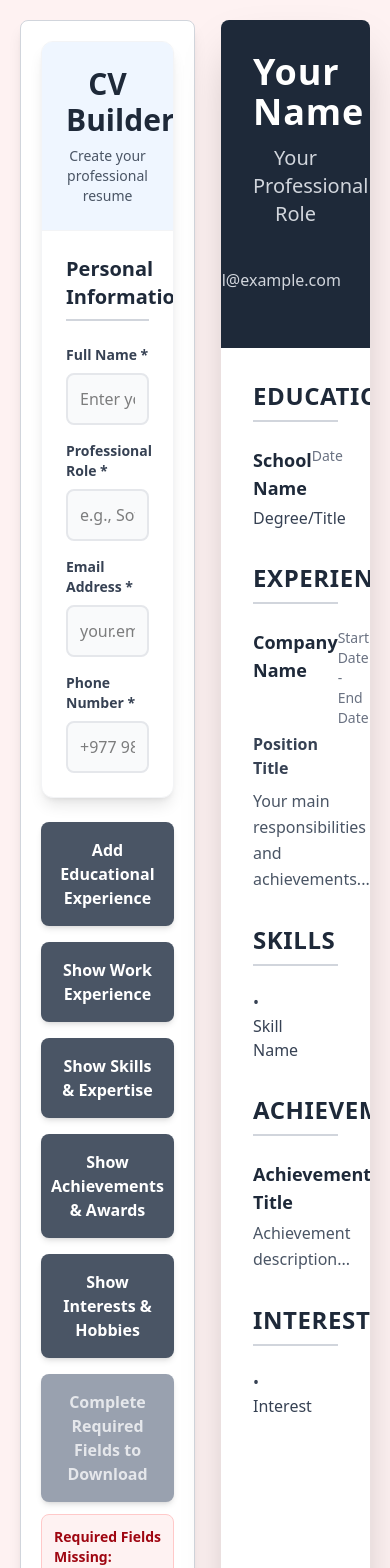
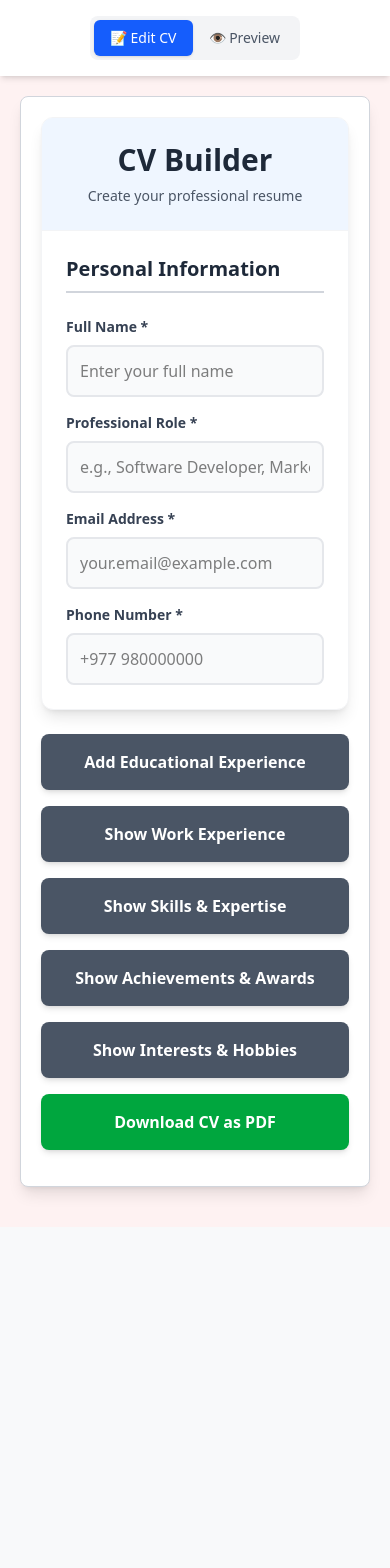
Before and after one commit to prabinpkrl/cv-builder, a React (Vite) app: page / in a window 390 px wide. Shown: the top 1568 px of the page. After the commit the page ends 1227 px from the top, so only its background shows below. Built offline with nearby package versions, Linux system fonts and the light colour scheme; what @react-pdf/renderer would draw is missing.

Commit message:
style: made responsive where small screen can toggle on edit and preview

```diff
--- a/src/App.jsx
+++ b/src/App.jsx
@@ -34,6 +34,7 @@ function App() {
   const [submitted, setSubmitted] = useState(true); // Always show preview
   const [validationErrors, setValidationErrors] = useState([]);
   const [isFormValid, setIsFormValid] = useState(false);
+  const [showPreview, setShowPreview] = useState(false); // For mobile toggle
   // const [editing, setEditing] = useState(true)
 
   // Update validation in real-time when form data changes
@@ -65,6 +66,10 @@ function App() {
   };
   const handleInterestsChange = () => {
     setShowInterestsData(!showInterestsData);
+  };
+
+  const toggleMobileView = () => {
+    setShowPreview(!showPreview);
   };
 
   // Validation function for required fields
@@ -109,7 +114,7 @@ function App() {
   const downloadCV = async () => {
     // Check if form is valid before downloading
     if (!isFormValid) {
-      alert('Please fill in all required fields:\n\n' + validationErrors.join('\n'));
+      alert('❌ Error: All required fields must be filled before downloading!\n\nPlease complete:\n• Name\n• Email\n• Phone\n• Professional Role\n• At least one Education entry\n• At least one Skill');
       return;
     }
     try {
@@ -150,8 +155,38 @@ function App() {
   };
 
   return (
-    <div className="font-sans bg-red-50 p-5 flex justify-between gap-4 min-h-screen">
-      <div className="w-1/2 border border-gray-300 p-5 rounded-lg bg-white shadow-lg">
+    <div className="font-sans bg-red-50 min-h-screen">
+      {/* Mobile Toggle Button */}
+      <div className="md:hidden bg-white shadow-md p-4 sticky top-0 z-10">
+        <div className="flex justify-center">
+          <div className="bg-gray-100 rounded-lg p-1 flex">
+            <button
+              onClick={toggleMobileView}
+              className={`px-4 py-2 rounded-md text-sm font-medium transition-all duration-200 ${
+                !showPreview
+                  ? 'bg-blue-600 text-white shadow-sm'
+                  : 'text-gray-600 hover:text-gray-800'
+              }`}
+            >
+              📝 Edit CV
+            </button>
+            <button
+              onClick={toggleMobileView}
+              className={`px-4 py-2 rounded-md text-sm font-medium transition-all duration-200 ${
+                showPreview
+                  ? 'bg-blue-600 text-white shadow-sm'
+                  : 'text-gray-600 hover:text-gray-800'
+              }`}
+            >
+              👁️ Preview
+            </button>
+          </div>
+        </div>
+      </div>
+
+      <div className="p-5 md:flex md:justify-between md:gap-4">
+        {/* Input Section */}
+        <div className={`${showPreview ? 'hidden' : 'block'} md:block md:w-1/2 border border-gray-300 p-5 rounded-lg bg-white shadow-lg mb-5 md:mb-0`}>
         <GeneralInfo formData={formData} setFormData={setFormData} />
 
         <div className="mb-4">
@@ -232,46 +267,28 @@ function App() {
         <div className="mb-4">
           <button
             onClick={downloadCV}
-            className={`w-full p-4 border-none rounded-lg cursor-pointer text-base font-semibold transition-all duration-300 shadow-md flex items-center justify-center ${
-              isFormValid
-                ? 'bg-green-600 text-white hover:bg-green-700 hover:shadow-lg transform hover:-translate-y-0.5'
-                : 'bg-gray-400 text-gray-200 cursor-not-allowed'
-            }`}
-            disabled={!isFormValid}
+            className="w-full p-4 bg-green-600 text-white border-none rounded-lg cursor-pointer text-base font-semibold hover:bg-green-700 transition-all duration-300 shadow-md hover:shadow-lg transform hover:-translate-y-0.5 flex items-center justify-center"
           >
-            {isFormValid ? 'Download CV as PDF' : 'Complete Required Fields to Download'}
+            Download CV as PDF
           </button>
-
-          {validationErrors.length > 0 && (
-            <div className="mt-3 p-3 bg-red-50 border border-red-200 rounded-lg">
-              <h4 className="text-sm font-semibold text-red-800 mb-2">Required Fields Missing:</h4>
-              <ul className="text-sm text-red-700 space-y-1">
-                {validationErrors.map((error, index) => (
-                  <li key={index} className="flex items-center">
-                    <span className="w-1.5 h-1.5 bg-red-500 rounded-full mr-2"></span>
-                    {error}
-                  </li>
-                ))}
-              </ul>
-            </div>
-          )}
         </div>
 
-      </div>
+        </div>
 
-      <div className="w-1/2 bg-white shadow-2xl ml-2.5 rounded-lg overflow-hidden">
+        {/* Preview Section */}
+        <div className={`${!showPreview ? 'hidden' : 'block'} md:block md:w-1/2 bg-white shadow-2xl md:ml-2.5 rounded-lg overflow-hidden`}>
         {submitted && (
           <div className="h-full" ref={cvRef}>
-            <header className="bg-gray-800 text-white p-8 text-center">
+            <header className="bg-gray-800 text-white p-4 sm:p-6 md:p-8 text-center">
               <div>
-                <h1 className="text-4xl font-bold mb-3 tracking-wide">{formData.name || "Your Name"}</h1>
-                <p className="text-xl mb-4 text-gray-300 font-light">{formData.role || "Your Professional Role"}</p>
-                <div className="flex justify-center space-x-8 text-gray-300">
-                  <div className="flex items-center">
+                <h1 className="text-2xl sm:text-3xl md:text-4xl font-bold mb-2 sm:mb-3 tracking-wide">{formData.name || "Your Name"}</h1>
+                <p className="text-base sm:text-lg md:text-xl mb-3 sm:mb-4 text-gray-300 font-light">{formData.role || "Your Professional Role"}</p>
+                <div className="flex flex-col sm:flex-row justify-center sm:space-x-8 space-y-1 sm:space-y-0 text-gray-300 text-sm sm:text-base">
+                  <div className="flex items-center justify-center">
                     <span className="font-medium">Email:</span>
-                    <span className="ml-2">{formData.email || "your.email@example.com"}</span>
+                    <span className="ml-2 break-all">{formData.email || "your.email@example.com"}</span>
                   </div>
-                  <div className="flex items-center">
+                  <div className="flex items-center justify-center">
                     <span className="font-medium">Phone:</span>
                     <span className="ml-2">{formData.phone || "Your Phone Number"}</span>
                   </div>
@@ -279,77 +296,77 @@ function App() {
               </div>
             </header>
 
-            <div className="p-8">
-              <section className="mb-8">
-                <div className="mb-6">
-                  <h2 className="text-2xl font-bold text-gray-800 tracking-wide border-b-2 border-gray-300 pb-2">EDUCATION</h2>
+            <div className="p-4 sm:p-6 md:p-8">
+              <section className="mb-6 sm:mb-8">
+                <div className="mb-4 sm:mb-6">
+                  <h2 className="text-lg sm:text-xl md:text-2xl font-bold text-gray-800 tracking-wide border-b-2 border-gray-300 pb-2">EDUCATION</h2>
                 </div>
                 {educationData.map((entry, index) => (
-                  <div className="mb-4" key={index}>
-                    <div className="flex justify-between items-start mb-1">
-                      <h3 className="text-lg font-bold text-gray-800">{entry.school || "School Name"}</h3>
-                      <p className="text-gray-500 text-sm font-medium">{entry.date || "Date"}</p>
+                  <div className="mb-3 sm:mb-4" key={index}>
+                    <div className="flex flex-col sm:flex-row sm:justify-between sm:items-start mb-1">
+                      <h3 className="text-base sm:text-lg font-bold text-gray-800">{entry.school || "School Name"}</h3>
+                      <p className="text-gray-500 text-xs sm:text-sm font-medium">{entry.date || "Date"}</p>
                     </div>
-                    <p className="text-gray-700 font-medium">{entry.title || "Degree/Title"}</p>
+                    <p className="text-gray-700 font-medium text-sm sm:text-base">{entry.title || "Degree/Title"}</p>
                   </div>
                 ))}
               </section>
 
-              <section className="mb-8">
-                <div className="mb-6">
-                  <h2 className="text-2xl font-bold text-gray-800 tracking-wide border-b-2 border-gray-300 pb-2">EXPERIENCE</h2>
+              <section className="mb-6 sm:mb-8">
+                <div className="mb-4 sm:mb-6">
+                  <h2 className="text-lg sm:text-xl md:text-2xl font-bold text-gray-800 tracking-wide border-b-2 border-gray-300 pb-2">EXPERIENCE</h2>
                 </div>
                 {practicleData.map((entry, index) => (
-                  <div className="mb-6" key={index}>
-                    <div className="flex justify-between items-start mb-1">
-                      <h3 className="text-lg font-bold text-gray-800">{entry.companyName || "Company Name"}</h3>
-                      <p className="text-gray-500 text-sm font-medium">
+                  <div className="mb-4 sm:mb-6" key={index}>
+                    <div className="flex flex-col sm:flex-row sm:justify-between sm:items-start mb-1">
+                      <h3 className="text-base sm:text-lg font-bold text-gray-800">{entry.companyName || "Company Name"}</h3>
+                      <p className="text-gray-500 text-xs sm:text-sm font-medium">
                         {entry.dateFrom || "Start Date"} - {entry.dateUntil || "End Date"}
                       </p>
                     </div>
-                    <p className="text-gray-700 font-semibold mb-2">{entry.positionTitle || "Position Title"}</p>
-                    <p className="text-gray-600 leading-relaxed">
+                    <p className="text-gray-700 font-semibold mb-2 text-sm sm:text-base">{entry.positionTitle || "Position Title"}</p>
+                    <p className="text-gray-600 leading-relaxed text-sm sm:text-base">
                       {entry.mainResponsibilities || "Your main responsibilities and achievements..."}
                     </p>
                   </div>
                 ))}
               </section>
 
-              <section className="mb-8">
-                <div className="mb-6">
-                  <h2 className="text-2xl font-bold text-gray-800 tracking-wide border-b-2 border-gray-300 pb-2">SKILLS</h2>
+              <section className="mb-6 sm:mb-8">
+                <div className="mb-4 sm:mb-6">
+                  <h2 className="text-lg sm:text-xl md:text-2xl font-bold text-gray-800 tracking-wide border-b-2 border-gray-300 pb-2">SKILLS</h2>
                 </div>
-                <div className="grid grid-cols-2 gap-2">
+                <div className="grid grid-cols-1 sm:grid-cols-2 gap-2">
                   {skillsData.map((entry, index) => (
-                    <div className="text-gray-700 font-medium" key={index}>
+                    <div className="text-gray-700 font-medium text-sm sm:text-base" key={index}>
                       • {entry.skillName || "Skill Name"}
                     </div>
                   ))}
                 </div>
               </section>
 
-              <section className="mb-8">
-                <div className="mb-6">
-                  <h2 className="text-2xl font-bold text-gray-800 tracking-wide border-b-2 border-gray-300 pb-2">ACHIEVEMENTS</h2>
+              <section className="mb-6 sm:mb-8">
+                <div className="mb-4 sm:mb-6">
+                  <h2 className="text-lg sm:text-xl md:text-2xl font-bold text-gray-800 tracking-wide border-b-2 border-gray-300 pb-2">ACHIEVEMENTS</h2>
                 </div>
                 {achievementsData.map((entry, index) => (
-                  <div className="mb-4" key={index}>
-                    <div className="flex justify-between items-start mb-1">
-                      <h3 className="text-lg font-bold text-gray-800">{entry.title || "Achievement Title"}</h3>
-                      <p className="text-gray-500 text-sm font-medium">{entry.date || "Date"}</p>
+                  <div className="mb-3 sm:mb-4" key={index}>
+                    <div className="flex flex-col sm:flex-row sm:justify-between sm:items-start mb-1">
+                      <h3 className="text-base sm:text-lg font-bold text-gray-800">{entry.title || "Achievement Title"}</h3>
+                      <p className="text-gray-500 text-xs sm:text-sm font-medium">{entry.date || "Date"}</p>
                     </div>
-                    <p className="text-gray-600 leading-relaxed">{entry.description || "Achievement description..."}</p>
+                    <p className="text-gray-600 leading-relaxed text-sm sm:text-base">{entry.description || "Achievement description..."}</p>
                   </div>
                 ))}
               </section>
 
-              <section className="mb-8">
-                <div className="mb-6">
-                  <h2 className="text-2xl font-bold text-gray-800 tracking-wide border-b-2 border-gray-300 pb-2">INTERESTS</h2>
+              <section className="mb-6 sm:mb-8">
+                <div className="mb-4 sm:mb-6">
+                  <h2 className="text-lg sm:text-xl md:text-2xl font-bold text-gray-800 tracking-wide border-b-2 border-gray-300 pb-2">INTERESTS</h2>
                 </div>
-                <div className="grid grid-cols-2 gap-2">
+                <div className="grid grid-cols-1 sm:grid-cols-2 gap-2">
                   {interestsData.map((entry, index) => (
-                    <div className="text-gray-700 font-medium" key={index}>
+                    <div className="text-gray-700 font-medium text-sm sm:text-base" key={index}>
                       • {entry.interest || "Interest"}
                       {entry.category && entry.category !== "Personal" && (
                         <span className="text-gray-500 ml-1">({entry.category})</span>
@@ -361,6 +378,7 @@ function App() {
             </div>
           </div>
         )}
+        </div>
       </div>
     </div>
   );
```
